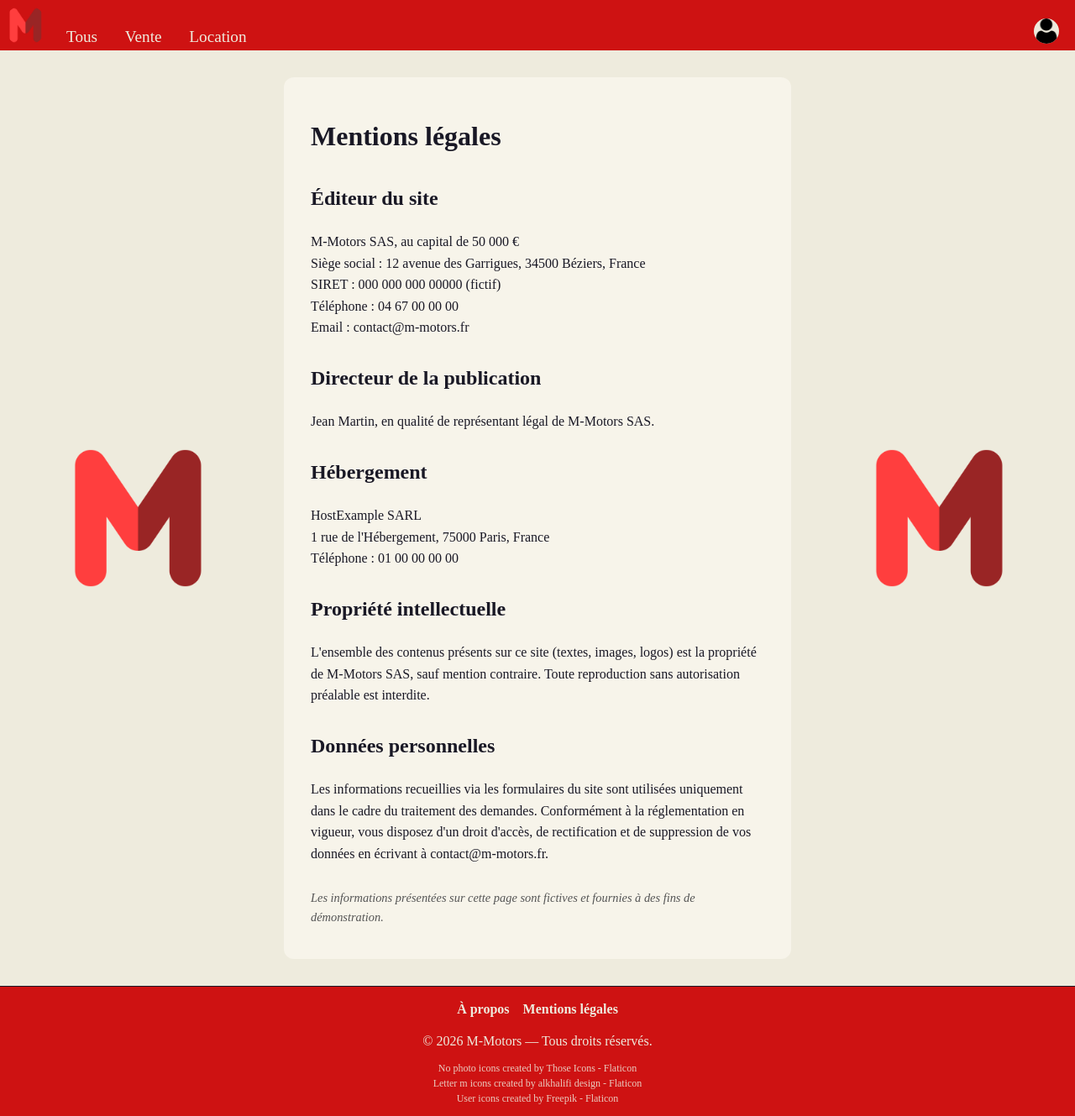
After one commit to PatouneWasTaken/M-Motors, a PHP site: page /views/legal-V.php in a window 1280 px wide. The commit adds this page. Shown: the whole page at 84% size. Run offline with PHP 8.4, Linux system fonts and the light colour scheme.

Commit message:
a propos et mentions legales

```diff
--- a/public/styles/style.css
+++ b/public/styles/style.css
@@ -516,3 +516,74 @@ main.auth {
   border-radius: 8px;
   cursor: pointer;
 }
+
+/* FOOTER : liens, copyright, crédits + pages de contenu */
+footer {
+  color: #EEEBDD;
+  text-align: center;
+  padding: 12px 16px;
+}
+
+.footer-links a {
+  font-weight: bold;
+}
+
+.copyright {
+  margin: 8px 0;
+}
+
+.footer-credits {
+  font-size: 0.75em;
+  line-height: 1.5;
+  opacity: 0.85;
+}
+
+.content-page {
+  display: grid;
+  grid-template-columns: 1fr 2fr 1fr;
+  align-items: center;
+  gap: 24px;
+  padding: 32px 12px;
+}
+
+.content-page-body {
+  line-height: 1.6;
+  background-color: #f7f4ea;
+  padding: 24px 32px;
+  border-radius: 12px;
+}
+
+.side-logo {
+  width: 200px;
+  height: auto;
+  justify-self: center;
+}
+
+@media (max-width: 900px) {
+  .content-page {
+    grid-template-columns: 1fr;
+  }
+  .side-logo {
+    display: none;
+  }
+}
+
+.content-page h2 {
+  margin-top: 28px;
+}
+
+.content-page .contact-list {
+  list-style: none;
+  padding: 0;
+}
+
+.content-page .contact-list li {
+  margin: 6px 0;
+}
+
+.content-page .note {
+  margin-top: 28px;
+  font-size: 0.9em;
+  font-style: italic;
+  color: #555;
+}
--- a/views/components/footer.php
+++ b/views/components/footer.php
@@ -1,5 +1,16 @@
 <footer>
-<a href="https://www.flaticon.com/free-icons/no-photo" title="no photo icons">No photo icons created by Those Icons - Flaticon</a><br>
-<a href="https://www.flaticon.com/free-icons/letter-m" title="letter m icons">Letter m icons created by alkhalifi design - Flaticon</a><br>
-<a href="https://www.flaticon.com/free-icons/user" title="user icons">User icons created by Freepik - Flaticon</a>
+
+	<nav class="footer-links">
+		<a href="/M-Motors/public/index.php?page=about">À propos</a>
+		<a href="/M-Motors/public/index.php?page=legal">Mentions légales</a>
+	</nav>
+
+	<p class="copyright">© 2026 M-Motors — Tous droits réservés.</p>
+
+	<div class="footer-credits">
+		<a href="https://www.flaticon.com/free-icons/no-photo" title="no photo icons">No photo icons created by Those Icons - Flaticon</a><br>
+		<a href="https://www.flaticon.com/free-icons/letter-m" title="letter m icons">Letter m icons created by alkhalifi design - Flaticon</a><br>
+		<a href="https://www.flaticon.com/free-icons/user" title="user icons">User icons created by Freepik - Flaticon</a>
+	</div>
+
 </footer>
--- /dev/null
+++ b/views/legal-V.php
@@ -0,0 +1,67 @@
+<?php
+require_once __DIR__ . "/../toolbox/tools.php";
+$title = "Mentions légales";
+require __DIR__ . "/components/head.php"
+?>
+
+<body>
+
+<?php require_once __DIR__ . "/components/header.php"; ?>
+
+<main class="content-page">
+
+	<img class="side-logo" src="/M-Motors/public/assets/letter-m.png" alt="Logo M-Motors">
+
+	<div class="content-page-body">
+
+	<h1>Mentions légales</h1>
+
+	<h2>Éditeur du site</h2>
+	<p>
+		M-Motors SAS, au capital de 50 000 €<br>
+		Siège social : 12 avenue des Garrigues, 34500 Béziers, France<br>
+		SIRET : 000 000 000 00000 (fictif)<br>
+		Téléphone : 04 67 00 00 00<br>
+		Email : contact@m-motors.fr
+	</p>
+
+	<h2>Directeur de la publication</h2>
+	<p>Jean Martin, en qualité de représentant légal de M-Motors SAS.</p>
+
+	<h2>Hébergement</h2>
+	<p>
+		HostExample SARL<br>
+		1 rue de l'Hébergement, 75000 Paris, France<br>
+		Téléphone : 01 00 00 00 00
+	</p>
+
+	<h2>Propriété intellectuelle</h2>
+	<p>
+		L'ensemble des contenus présents sur ce site (textes, images, logos) est la
+		propriété de M-Motors SAS, sauf mention contraire. Toute reproduction sans
+		autorisation préalable est interdite.
+	</p>
+
+	<h2>Données personnelles</h2>
+	<p>
+		Les informations recueillies via les formulaires du site sont utilisées
+		uniquement dans le cadre du traitement des demandes. Conformément à la
+		réglementation en vigueur, vous disposez d'un droit d'accès, de rectification
+		et de suppression de vos données en écrivant à contact@m-motors.fr.
+	</p>
+
+	<p class="note">
+		Les informations présentées sur cette page sont fictives et fournies à des
+		fins de démonstration.
+	</p>
+
+	</div>
+
+	<img class="side-logo" src="/M-Motors/public/assets/letter-m.png" alt="Logo M-Motors">
+
+</main>
+
+<?php require_once __DIR__ . "/components/footer.php"; ?>
+
+</body>
+</html>
```
Also changed, not shown: public/index.php (+8 -0 lines), views/about-V.php (added, +55 -0 lines).
